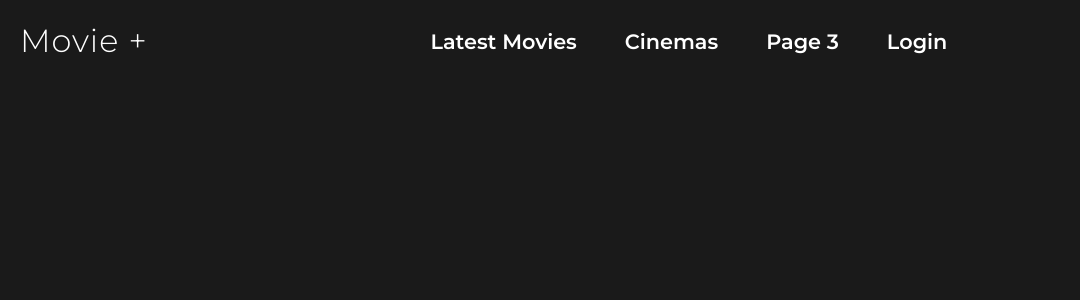
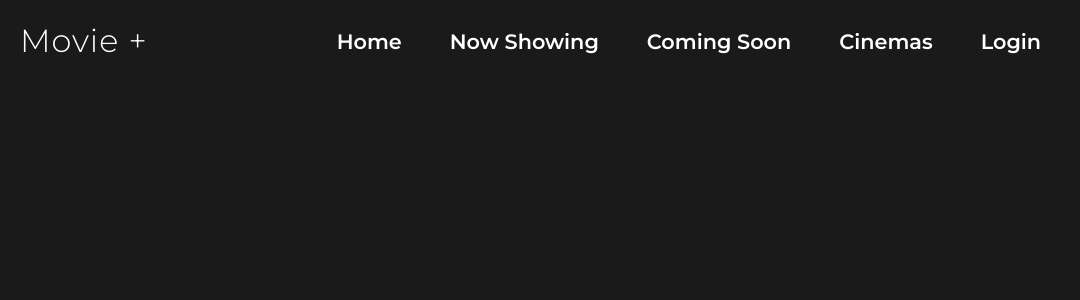
Before and after one commit to dummy-head/booking-web-mern, a React (Create React App) app in the folder client/: page /movie/booking/1 in a window 1280 px wide. Shown: the top 300 px of the page, without its empty margins (0-1080 px from the left). Built offline with nearby package versions, Linux system fonts and the light colour scheme; no server answers.

Commit message:
adding MovieList logic

```diff
--- a/client/src/App.js
+++ b/client/src/App.js
@@ -28,8 +28,8 @@ const Movie = lazy(() => import('./pages/Public/Movie/Movie'));
 const MovieBooking = lazy(() =>
   import('./pages/Public/MovieBooking/MovieBooking')
 );
-const LatestMovies = lazy(() =>
-  import('./pages/Public/LatestMovies/LatestMovies')
+const PublicMovieList = lazy(() =>
+  import('./pages/Public/MovieList/MovieList')
 );
 const Cinemas = lazy(() => import('./pages/Public/Cinemas/Cinemas'));
 
@@ -50,8 +50,8 @@ const App = () => {
               <Route exact path="/cinemas" component={Cinemas} />
               <Route
                 exact
-                path="/movie/category/latest"
-                component={LatestMovies}
+                path="/movie/category/:category"
+                component={PublicMovieList}
               />
               <Route exact path="/movie/:id" component={Movie} />
               <Route exact path="/movie/booking/:id" component={MovieBooking} />
--- a/client/src/layouts/Public/components/Navbar/Navbar.js
+++ b/client/src/layouts/Public/components/Navbar/Navbar.js
@@ -41,23 +41,32 @@ class Navbar extends Component {
             </Typography>
           </Link>
           <div className={classes.navLinks}>
+            <Link className={classes.navLink} to="/">
+              Home
+            </Link>
             {user && user.role === 'superadmin' && (
               <Link className={classes.navLink} to="/admin/dashboard">
                 Dashboard
               </Link>
             )}
-            <Link className={classes.navLink} to="/movie/category/latest">
-              Latest Movies
+            <Link className={classes.navLink} to="/movie/category/nowShowing">
+              Now Showing
+            </Link>
+            <Link className={classes.navLink} to="/movie/category/comingSoon">
+              Coming Soon
             </Link>
             <Link className={classes.navLink} to="/cinemas">
               Cinemas
             </Link>
-            <Link className={classes.navLink} to="/">
-              Page 3
+            {isAuth ? (
+              <Link className={classes.navLink} onClick={logout} to="/">
+                Logout
               </Link>
+            ) : (
               <Link className={classes.navLink} to="/login">
                 Login
               </Link>
+            )}
           </div>
 
           <div
@@ -93,11 +102,25 @@ class Navbar extends Component {
                   Home
                 </Link>
               </li>
+              {user && user.role === 'superadmin' && (
+                <li className={classes.innerNavListItem}>
+                  <Link className={classes.innerNavLink} to="/admin/dashboard">
+                    Dashboard
+                  </Link>
+                </li>
+              )}
               <li className={classes.innerNavListItem}>
                 <Link
                   className={classes.innerNavLink}
-                  to="/movie/category/latest">
-                  Latest Movies
+                  to="/movie/category/nowShowing">
+                  Now Showing
+                </Link>
+              </li>
+              <li className={classes.innerNavListItem}>
+                <Link
+                  className={classes.innerNavLink}
+                  to="/movie/category/comingSoon">
+                  Coming Soon
                 </Link>
               </li>
               <li className={classes.innerNavListItem}>
@@ -105,20 +128,7 @@ class Navbar extends Component {
                   Cinemas
                 </Link>
               </li>
-              <li className={classes.innerNavListItem}>
-                <Link className={classes.innerNavLink} to="/">
-                  Page 3
-                </Link>
-              </li>
               {isAuth ? (
-                <>
-                  <li className={classes.innerNavListItem}>
-                    <Link
-                      className={classes.innerNavLink}
-                      to="/admin/dashboard">
-                      Dashboard
-                    </Link>
-                  </li>
                 <li className={classes.innerNavListItem}>
                   <Link
                     className={classes.innerNavLink}
@@ -127,7 +137,6 @@ class Navbar extends Component {
                     Logout
                   </Link>
                 </li>
-                </>
               ) : (
                 <li className={classes.innerNavListItem}>
                   <Link className={classes.innerNavLink} to="/login">
--- a/client/src/pages/Public/LatestMovies/LatestMovies.js
+++ b/client/src/pages/Public/MovieList/MovieList.js
@@ -16,6 +16,7 @@ const useStyles = makeStyles(theme => ({
     fontSize: '3rem',
     lineHeight: '3rem',
     textAlign: 'center',
+    textTransform: 'capitalize',
     marginTop: theme.spacing(15),
     marginBottom: theme.spacing(3)
   },
@@ -24,8 +25,9 @@ const useStyles = makeStyles(theme => ({
   }
 }));
 
-function LatestMovie(props) {
+function MovieList(props) {
   const { movies, getMovies } = props;
+  const category = props.match.params.category;
   useEffect(() => {
     if (movies.length === 0) {
       getMovies();
@@ -33,14 +35,24 @@ function LatestMovie(props) {
   }, [movies, getMovies]);
 
   const classes = useStyles(props);
-
   return (
     <div className={classes.root}>
       <Navbar />
       <Grid container spacing={2}>
+        {!['nowShowing', 'comingSoon'].includes(category) ? (
           <Grid item xs={12}>
             <Typography className={classes.title} variant="h2" color="inherit">
-            Latest Movies
+              Category Does not exist.
+            </Typography>
+          </Grid>
+        ) : (
+          <>
+            <Grid item xs={12}>
+              <Typography
+                className={classes.title}
+                variant="h2"
+                color="inherit">
+                Movie List
               </Typography>
             </Grid>
             <Grid
@@ -57,14 +69,15 @@ function LatestMovie(props) {
                 </Grid>
               ))}
             </Grid>
+          </>
+        )}
       </Grid>
     </div>
   );
 }
 
-const mapStateToProps = ({ movieState }) => ({
-  movies: movieState.movies,
-  latestMovies: movieState.latestMovies
+const mapStateToProps = ({ movieState }, ownProps) => ({
+  movies: movieState[ownProps.match.params.category] || []
 });
 
 const mapDispatchToProps = { getMovies };
@@ -72,4 +85,4 @@ const mapDispatchToProps = { getMovies };
 export default connect(
   mapStateToProps,
   mapDispatchToProps
-)(LatestMovie);
+)(MovieList);
--- a/client/src/pages/Public/MoviePage/MoviePage.js
+++ b/client/src/pages/Public/MoviePage/MoviePage.js
@@ -1,7 +1,7 @@
 import React, { Fragment, useEffect } from 'react';
 import PropTypes from 'prop-types';
 import { connect } from 'react-redux';
-import { withStyles, Box } from '@material-ui/core';
+import { withStyles, Box, Grid } from '@material-ui/core';
 import { getMovies } from '../../../store/actions';
 import Navbar from '../../../layouts/Public/components/Navbar/Navbar';
 import MovieCarousel from '../components/MovieCarousel/MovieCarousel';
@@ -36,7 +36,7 @@ function addPageCursors() {
 }
 
 function MoviePage(props) {
-  const { classes, movies, latestMovies, getMovies } = props;
+  const { classes, movies, comingSoon, nowShowing, getMovies } = props;
   useEffect(() => {
     if (movies.length === 0) {
       getMovies();
@@ -51,20 +51,22 @@ function MoviePage(props) {
         <Box height={100} />
         <MovieCarousel
           carouselClass={classes.carousel}
-          title="Latest Movies"
-          to="/movie/category/latest"
-          movies={latestMovies}
+          title="Now Showing"
+          to="/movie/category/nowShowing"
+          movies={nowShowing}
         />
         <MovieCarousel
           carouselClass={classes.carousel}
-          title="Popular Movies"
-          movies={movies}
+          title="Coming Soon"
+          to="/movie/category/comingSoon"
+          movies={comingSoon}
         />
-        <MovieCarousel
-          carouselClass={classes.carousel}
-          title="Now Playing Movies"
-          movies={movies}
-        />
+        {false && (
+          <Grid container style={{ height: 500 }}>
+            <Grid item xs={7} style={{ background: '#131334' }}></Grid>
+            <Grid item xs={5} style={{ background: '#010025' }}></Grid>
+          </Grid>
+        )}
       </div>
       <div className="cursor" id="cursor" />
       <div className="cursor2" id="cursor2" />
@@ -83,7 +85,9 @@ MoviePage.propTypes = {
 
 const mapStateToProps = ({ movieState }) => ({
   movies: movieState.movies,
-  latestMovies: movieState.latestMovies
+  latestMovies: movieState.latestMovies,
+  comingSoon: movieState.comingSoon,
+  nowShowing: movieState.nowShowing
 });
 
 const mapDispatchToProps = { getMovies };
--- a/client/src/store/reducers/movies.js
+++ b/client/src/store/reducers/movies.js
@@ -2,14 +2,27 @@ import { GET_MOVIES } from '../types';
 
 const initialState = {
   movies: [],
-  latestMovies: []
+  latestMovies: [],
+  nowShowing: [],
+  comingSoon: []
 };
 
 const getMovies = (state, payload) => {
   const latestMovies = payload
     .sort((a, b) => Date.parse(b.releaseDate) - Date.parse(a.releaseDate))
     .slice(0, 5);
-  return { ...state, movies: payload, latestMovies };
+
+  const nowShowing = payload.filter(
+    movie =>
+      new Date(movie.endDate) >= new Date() &&
+      new Date(movie.releaseDate) < new Date()
+  );
+
+  const comingSoon = payload.filter(
+    movie => new Date(movie.releaseDate) > new Date()
+  );
+
+  return { ...state, movies: payload, latestMovies, nowShowing, comingSoon };
 };
 
 export default (state = initialState, action) => {
```
Lines whose indentation alone changed are shown as unchanged.
